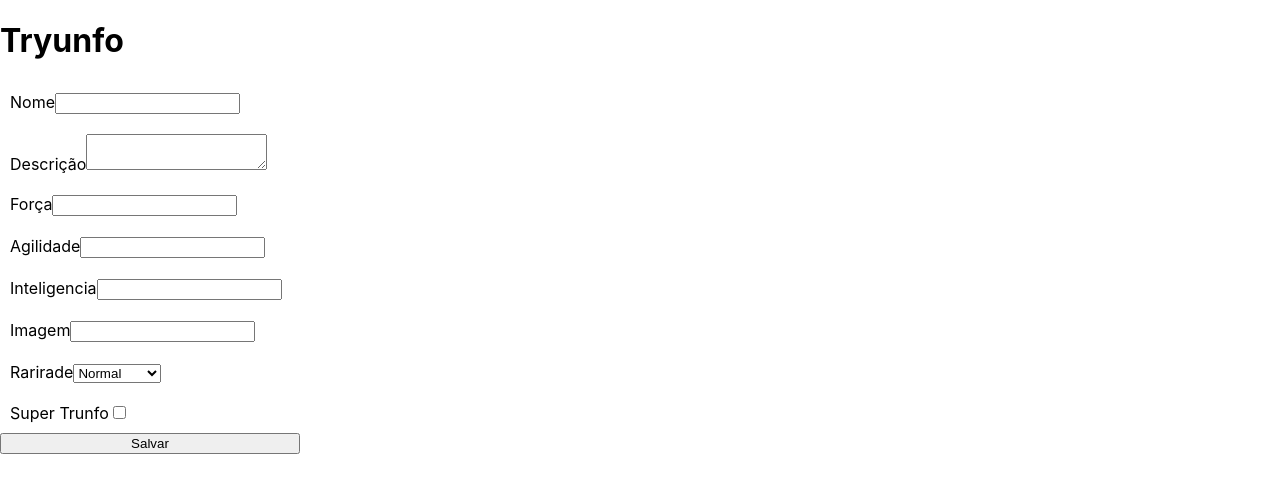
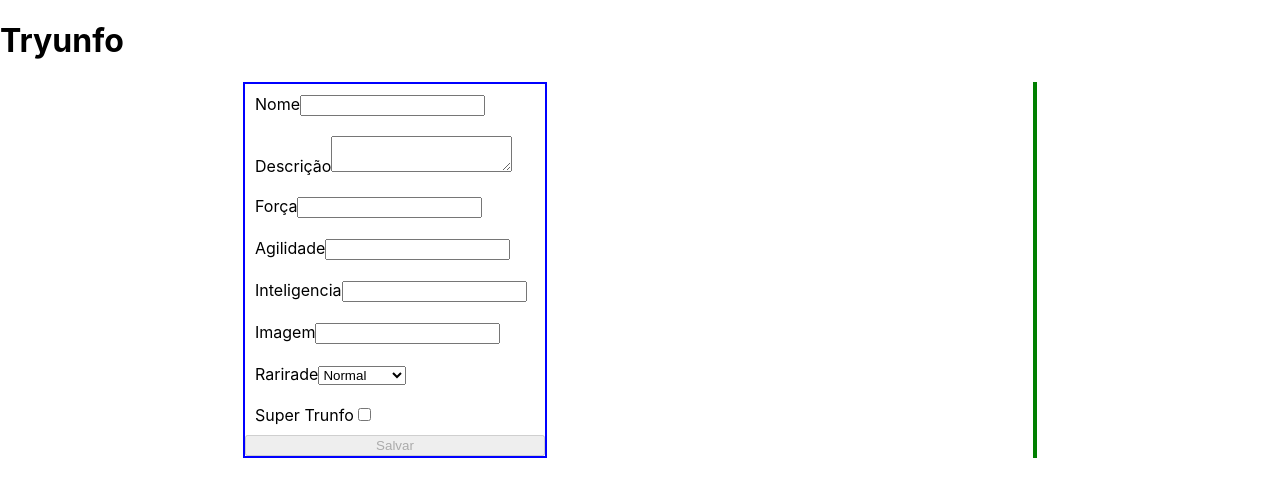
Before and after one commit to LucasLisboaMotta/Tryunfo, a React (Create React App) app: page / in a window 1280 px wide. Shown: the top 496 px of the page. Built offline with nearby package versions, Linux system fonts and the light colour scheme.

Commit message:
requisito 4

```diff
--- /dev/null
+++ b/src/App.css
@@ -0,0 +1,4 @@
+section {
+  display: flex;
+  justify-content: space-around;
+}
--- a/src/App.js
+++ b/src/App.js
@@ -1,13 +1,107 @@
 import React from 'react';
 import Form from './components/Form';
+import Card from './components/Card';
+import './App.css';
 
 class App extends React.Component {
+  constructor() {
+    super();
+    this.state = {
+      cardName: '',
+      cardDescription: '',
+      cardAttr1: '',
+      cardAttr2: '',
+      cardAttr3: '',
+      cardImage: '',
+      cardRare: '',
+      cardTrunfo: false,
+      hasTrunfo: false,
+      isSaveButtonDisabled: true,
+      arrozDeCartaz: [],
+    };
+  }
+
+  teste1 = ({ target }) => {
+    // console.log(target.name, target.value);
+    const { name } = target;
+    const value = target.type === 'checkbox' ? target.checked : target.value;
+    this.setState({
+      [name]: value,
+    });
+  }
+
+  teste2 = () => {
+    const {
+      cardName,
+      cardDescription,
+      cardAttr1,
+      cardAttr2,
+      cardAttr3,
+      cardImage,
+      cardRare,
+      cardTrunfo,
+      arrozDeCartaz,
+    } = this.state;
+
+    obj = [{
+      cardName,
+      cardDescription,
+      cardAttr1,
+      cardAttr2,
+      cardAttr3,
+      cardImage,
+      cardRare,
+      cardTrunfo,
+    }];
+
+    console.log(obj);
+
+    this.setState({ arrozDeCartaz: [...arrozDeCartaz, obj] });
+  }
+
   render() {
+    const {
+      cardName,
+      cardDescription,
+      cardAttr1,
+      cardAttr2,
+      cardAttr3,
+      cardImage,
+      cardRare,
+      cardTrunfo,
+      hasTrunfo,
+      isSaveButtonDisabled,
+    } = this.state;
     return (
-      <div>
+      <main>
         <h1>Tryunfo</h1>
-        <Form />
-      </div>
+        <section>
+          <Form
+            cardName={ cardName }
+            cardDescription={ cardDescription }
+            cardAttr1={ cardAttr1 }
+            cardAttr2={ cardAttr2 }
+            cardAttr3={ cardAttr3 }
+            cardImage={ cardImage }
+            cardRare={ cardRare }
+            hasTrunfo={ hasTrunfo }
+            cardTrunfo={ cardTrunfo }
+            isSaveButtonDisabled={ isSaveButtonDisabled }
+            onInputChange={ this.teste1 }
+            onSaveButtonClick={ this.teste2 }
+          />
+          <Card
+            cardName={ cardName }
+            cardDescription={ cardDescription }
+            cardAttr1={ cardAttr1 }
+            cardAttr2={ cardAttr2 }
+            cardAttr3={ cardAttr3 }
+            cardImage={ cardImage }
+            cardRare={ cardRare }
+            cardTrunfo={ cardTrunfo }
+          />
+        </section>
+      </main>
     );
   }
 }
--- /dev/null
+++ b/src/components/Card.css
@@ -0,0 +1,4 @@
+article {
+  border: green solid 2px;
+  /* width: 300px; */
+}
--- a/src/components/Card.js
+++ b/src/components/Card.js
@@ -1,5 +1,6 @@
 import React from 'react';
 import PropTypes from 'prop-types';
+import './Card.css';
 
 class Card extends React.Component {
   handleTrunfo = (trunfo) => {
@@ -19,7 +20,7 @@
     } = this.props;
 
     return (
-      <section>
+      <article>
         <h2 data-testid="name-card">{ cardName }</h2>
         <img src={ cardImage } alt={ cardName } data-testid="image-card" />
         <p data-testid="description-card">{ cardDescription }</p>
@@ -28,7 +29,7 @@
         <span data-testid="attr3-card">{ cardAttr3 }</span>
         <h3 data-testid="rare-card">{ cardRare }</h3>
         {this.handleTrunfo(cardTrunfo)}
-      </section>
+      </article>
     );
   }
 }
--- a/src/components/Form.css
+++ b/src/components/Form.css
@@ -2,6 +2,7 @@
   display: flex;
   flex-direction: column;
   width: 300px;
+  border: blue solid 2px;
 }
 
 label {
--- a/src/components/Form.js
+++ b/src/components/Form.js
@@ -25,8 +25,8 @@
         <label htmlFor="name">
           Nome
           <input
-            id="name"
-            name="name"
+            id="cardName"
+            name="cardName"
             data-testid="name-input"
             type="text"
             value={ cardName }
@@ -34,22 +34,22 @@
           />
         </label>
 
-        <label htmlFor="text-area">
+        <label htmlFor="cardDescription">
           Descrição
           <textarea
-            id="text-area"
-            name="text-area"
+            id="cardDescription"
+            name="cardDescription"
             data-testid="description-input"
             value={ cardDescription }
             onChange={ onInputChange }
           />
         </label>
 
-        <label htmlFor="attr1">
+        <label htmlFor="cardAttr1">
           Força
           <input
-            id="attr1"
-            name="attr1"
+            id="cardAttr1"
+            name="cardAttr1"
             data-testid="attr1-input"
             type="number"
             value={ cardAttr1 }
@@ -57,11 +57,11 @@
           />
         </label>
 
-        <label htmlFor="attr2">
+        <label htmlFor="cardAttr2">
           Agilidade
           <input
-            id="attr2"
-            name="attr2"
+            id="cardAttr2"
+            name="cardAttr2"
             data-testid="attr2-input"
             type="number"
             value={ cardAttr2 }
@@ -69,11 +69,11 @@
           />
         </label>
 
-        <label htmlFor="attr3">
+        <label htmlFor="cardAttr3">
           Inteligencia
           <input
-            id="attr3"
-            name="attr3"
+            id="cardAttr3"
+            name="cardAttr3"
             data-testid="attr3-input"
             type="number"
             value={ cardAttr3 }
@@ -81,11 +81,11 @@
           />
         </label>
 
-        <label htmlFor="image">
+        <label htmlFor="cardImage">
           Imagem
           <input
-            id="image"
-            name="image"
+            id="cardImage"
+            name="cardImage"
             data-testid="image-input"
             type="text"
             value={ cardImage }
@@ -93,11 +93,12 @@
           />
         </label>
 
-        <label htmlFor="rare">
+        <label htmlFor="cadRare">
           Rarirade
           <select
             data-testid="rare-input"
-            id="rare"
+            id="cadRare"
+            name="cardRare"
             value={ cardRare }
             onChange={ onInputChange }
           >
@@ -107,11 +108,11 @@
           </select>
         </label>
 
-        <label htmlFor="trunfo">
+        <label htmlFor="cardTrunfo">
           Super Trunfo
           <input
-            id="trunfo"
-            name="trunfo"
+            id="cardTrunfo"
+            name="cardTrunfo"
             data-testid="trunfo-input"
             type="checkbox"
             checked={ cardTrunfo }
```
